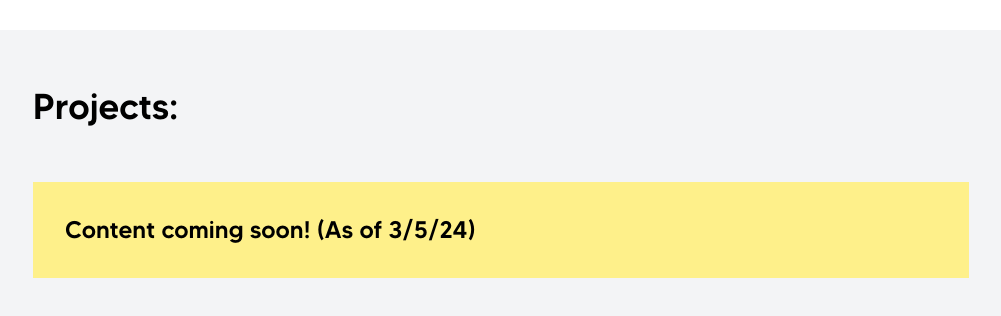
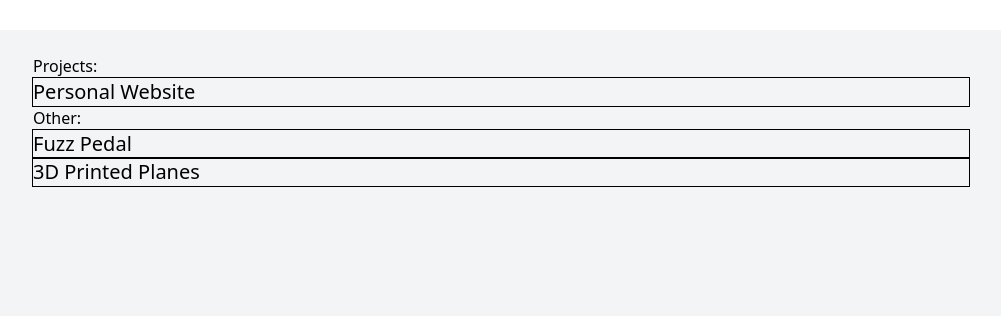
Before and after one commit to vdigi00/vincentdigi-site, a React (Vite) app: page / in a window 1280 px wide. Shown: the part 1570-1886 px from the top of the page, without its empty margins (139-1140 px from the left). Built offline with nearby package versions, Linux system fonts and the light colour scheme.

Commit message:
Testing staging branch

```diff
--- a/src/components/Projects.jsx
+++ b/src/components/Projects.jsx
@@ -4,27 +4,26 @@ const Projects = () => {
     return (
         <div id='projects' className='bg-gray-100 min-h-[50em] cursor-default'>
             <div className='max-w-[1000px] m-auto p-8 pt-6'>
-                <h1 data-aos='fade-right' className='text-4xl font-MADE-TOMMY-Medium flex py-8'>Projects:</h1>
-                <p className='mt-6 p-8 font-MADE-TOMMY-Medium text-2xl bg-yellow-200'>Content coming soon! (As of 3/5/24)</p>
-                {/* <div className='text-xl font-LT-Hoop-Regular outline outline-1'>
+                <h1 data-aos='fade-right'>Projects:</h1>
+                <div className='text-xl outline outline-1'>
                     <h3>Personal Website</h3>
                     <div>
 
                     </div>
                 </div>
                 <h2>Other:</h2>
-                <div className='text-xl font-LT-Hoop-Regular outline outline-1'>
+                <div className='text-xl outline outline-1'>
                     <h3>Fuzz Pedal</h3>
                     <div>
 
                     </div>
                 </div>
-                <div className='text-xl font-LT-Hoop-Regular outline outline-1'>
+                <div className='text-xl outline outline-1'>
                     <h3>3D Printed Planes</h3>
                     <div>
 
                     </div>
-                </div> */}
+                </div>
             </div>
         </div>
     )
```
